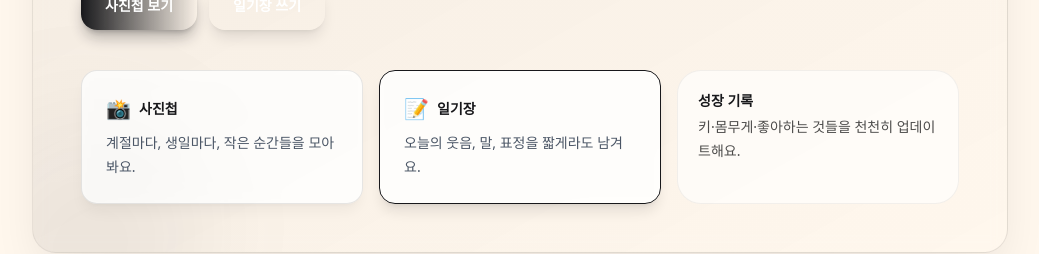
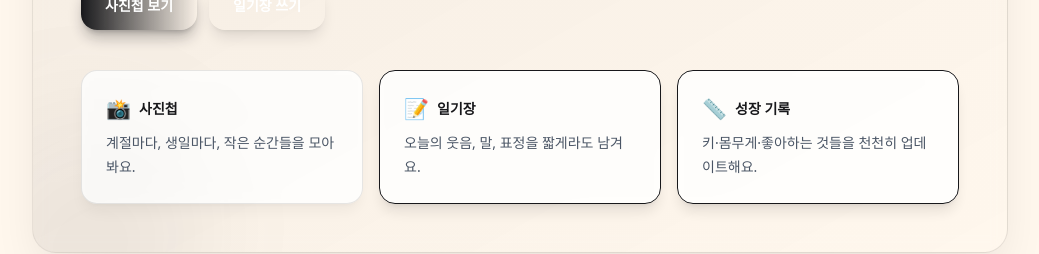
Before and after one commit to hdlee8577-oss/kids-diary, a Next.js app: page / in a window 1280 px wide. Shown: the part 418-672 px from the top of the page, without its empty margins (120-1159 px from the left). Built offline with nearby package versions, Linux system fonts and the light colour scheme; no server answers.

Commit message:
Update: src/components/home/HomeHero.tsx

```diff
--- a/src/components/home/HomeHero.tsx
+++ b/src/components/home/HomeHero.tsx
@@ -925,9 +925,15 @@ export function HomeHero() {
               오늘의 웃음, 말, 표정을 짧게라도 남겨요.
             </p>
           </div>
-          <div className="rounded-[var(--radius)] border border-black/5 bg-[var(--color-surface)]/60 p-5">
-            <p className="text-sm font-semibold text-[var(--color-text)]">성장 기록</p>
-            <p className="mt-1 text-sm leading-6 text-black/70">
+          <div className="group rounded-2xl border border-accent/10 bg-white/80 backdrop-blur-sm p-6
+                          shadow-lg shadow-accent/5
+                          hover:shadow-2xl hover:shadow-accent/10 hover:-translate-y-1
+                          transition-all duration-300">
+            <div className="flex items-center gap-2 mb-2">
+              <span className="text-xl">📏</span>
+              <p className="text-sm font-bold text-accent">성장 기록</p>
+            </div>
+            <p className="text-sm leading-6 text-gray-600">
               키·몸무게·좋아하는 것들을 천천히 업데이트해요.
             </p>
           </div>
```
